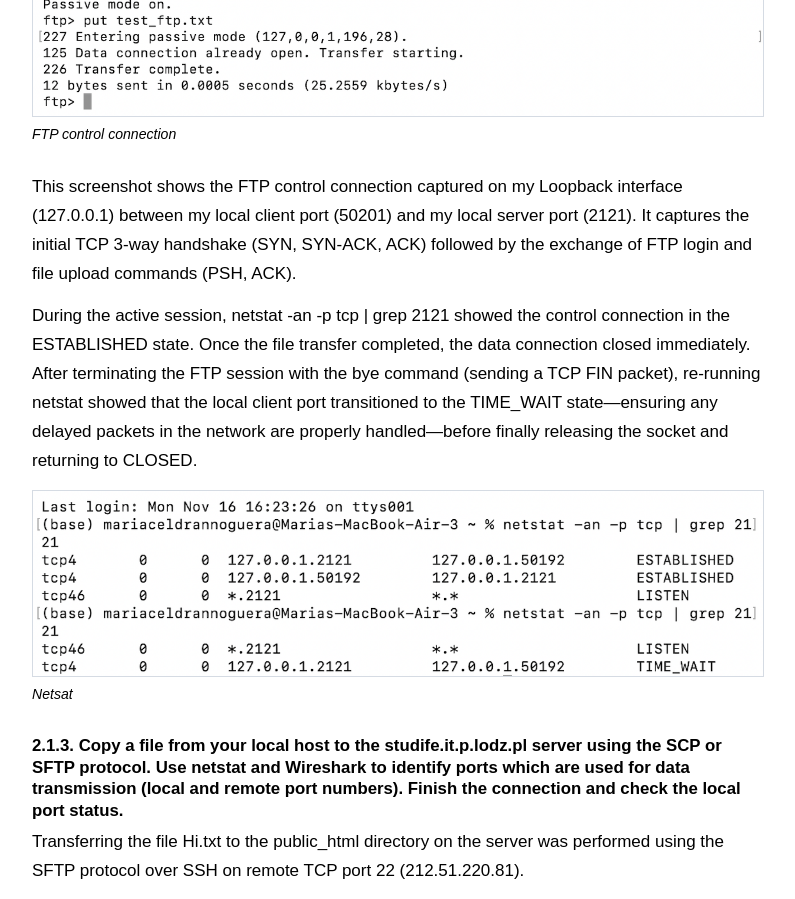
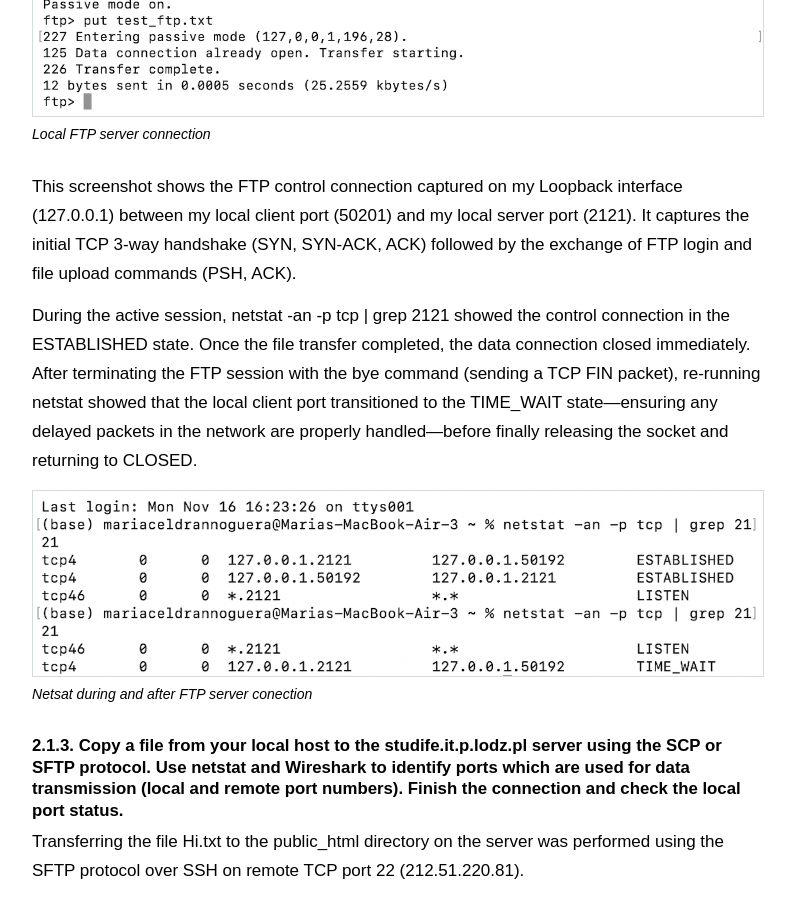
Before and after one commit to rblanf02/Network_Technology, a plain HTML site: page Task2/index.html in a window 1280 px wide. Shown: the part 4600-5499 px from the top of the page, without its empty margins (242-1037 px from the left). Drawn offline with Linux system fonts and the light colour scheme.

Commit message:
fotos cambio

```diff
--- a/Task2/index.html
+++ b/Task2/index.html
@@ -173,7 +173,7 @@ Following the instructor's clarification to use any available FTP server to obse
 
         <figure>
             <img src="images/2_1_2_m1.png" alt="Local FTP server connection" width="800">
-            <figcaption>FTP control connection</figcaption>
+            <figcaption>Local FTP server connection</figcaption>
         </figure>
         <p>This screenshot shows the FTP control connection captured on my Loopback interface (127.0.0.1) between my local client port (50201) and my local server port (2121). It captures the initial TCP 3-way handshake (SYN, SYN-ACK, ACK) followed by the exchange of FTP login and file upload commands (PSH, ACK).
 </p>
@@ -181,7 +181,7 @@ Following the instructor's clarification to use any available FTP server to obse
 </p>
         <figure>
             <img src="images/2_1_2_m2.png" alt="Netstat during and after FTP server conection" width="800">
-            <figcaption>Netsat</figcaption>
+            <figcaption>Netsat during and after FTP server conection</figcaption>
         </figure>
 
         <h4>2.1.3. Copy a file from your local host to the studife.it.p.lodz.pl server using the SCP or SFTP protocol. Use netstat and Wireshark to identify ports which are used for data transmission (local and remote port numbers). Finish the connection and check the local port status.</h4>
```
